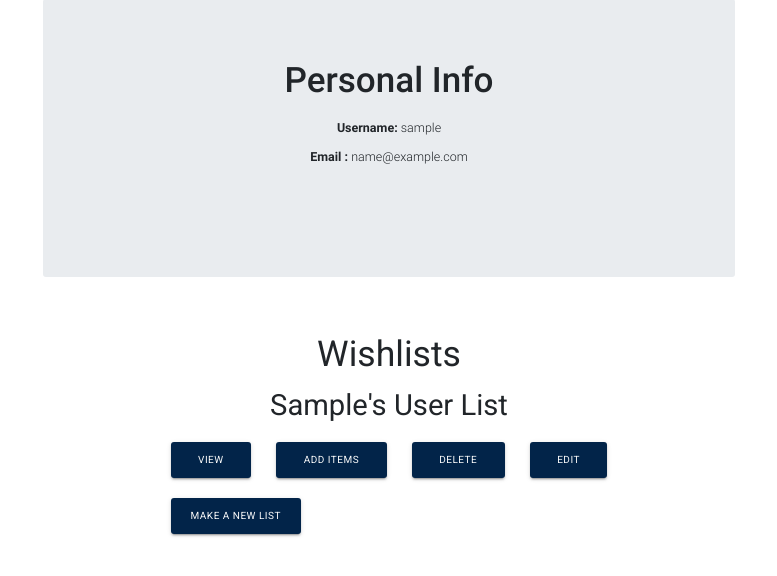
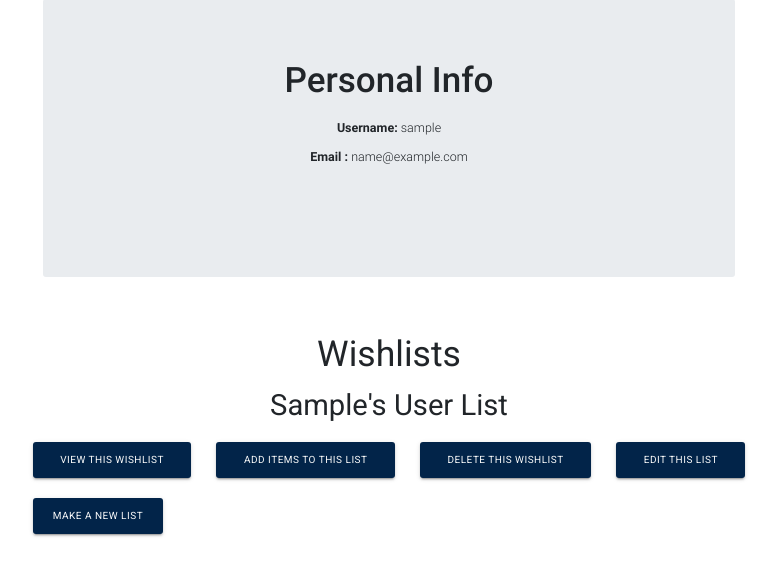
Before and after one commit to geminerald/pressie, a Flask app: a page that uses templates/pages/profile.html in a window 1280 px wide. Shown: the part 85-661 px from the top of the page, without its empty margins (251-1028 px from the left). Run offline with Flask 2, Linux system fonts and the light colour scheme; the visitor is signed in with stand-in values (Sample User, id 1); a database or web service that is not in the repository returns one stand-in record (values such as "Sample title"); some libraries are stand-ins or nearby versions.

Commit message:
added more info to wishlist buttons on profile page based on user feedback

```diff
--- a/templates/pages/profile.html
+++ b/templates/pages/profile.html
@@ -18,17 +18,17 @@
         		<div class="wishlist">
 	    		<h3>{{wishlist.first_name}}'s {{wishlist.last_name}} List</h3>
 		    	<a href="{{url_for('view_wishlist', list_id = wishlist._id)}}"
-			    	class="btn waves-effect waves-light submit-button"><i class="material-icons right"></i>View
+			    	class="btn waves-effect waves-light submit-button"><i class="material-icons right"></i>View This Wishlist
 		    	</a>
 			    <a href="{{url_for('additems', list_id = wishlist._id)}}"
-    				class="btn waves-effect waves-light submit-button"><i class="material-icons right"></i>Add Items
+    				class="btn waves-effect waves-light submit-button"><i class="material-icons right"></i>Add Items to this list
 	    		</a>
 		    	<a href="{{url_for('delete_wishlist', list_id = wishlist._id, user=session.user)}}"
-			    	class="btn btn-small"><i class="material-icons right"></i>Delete
+			    	class="btn btn-small"><i class="material-icons right"></i>Delete this wishlist
 			    </a>
 		    	<a href="{{url_for('edit_wishlist', list_id = wishlist._id)}}"
     				class="btn waves-effect waves-light submit-button">
-    				<i class="material-icons right"></i>Edit
+    				<i class="material-icons right"></i>Edit this list
     			</a>
     		</div>
     	{% endfor %}
--- a/templates/pages/wishlist.html
+++ b/templates/pages/wishlist.html
@@ -10,7 +10,7 @@
 	<div class="row">
 		<div class="input-field col-sm-12 col-lg-6">
 			<input  id="phone_number" name="phone_number" type="text" class="validate" required>
-
+			<label for="phone_number">Phone Number</label>
 		</div>
 		<div class="input-field col-sm-12 col-lg-6">
 			<input  id="first_name" name="first_name" type="text" class="validate" required>
```
